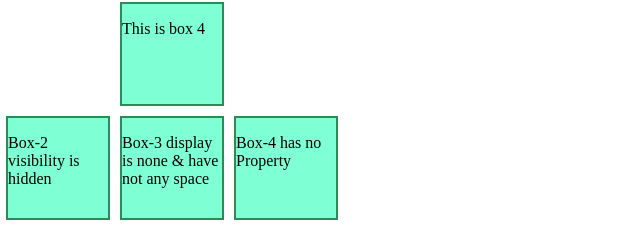
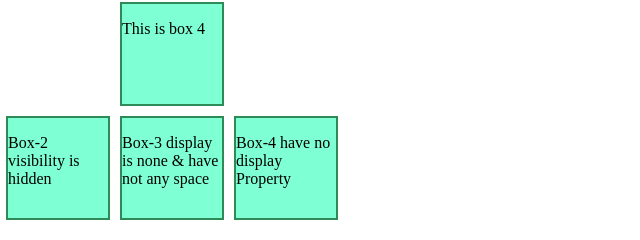
Before and after one commit to khaled39ab/CSS-W3School, a plain HTML site: page cssLayout-display.html in a window 1280 px wide. Shown: the part 83-323 px from the top of the page, 121-761 px from the left. Drawn offline with Linux system fonts and the light colour scheme.

Commit message:
display all property done

```diff
--- a/cssLayout-display.html
+++ b/cssLayout-display.html
@@ -78,7 +78,7 @@
             <p>Box-3 display is none & have not any space </p>
         </div>
         <div class="box">
-            <p>Box-4 has no Property</p>
+            <p>Box-4 have no display Property</p>
         </div>
     </section>
     <section>
```
